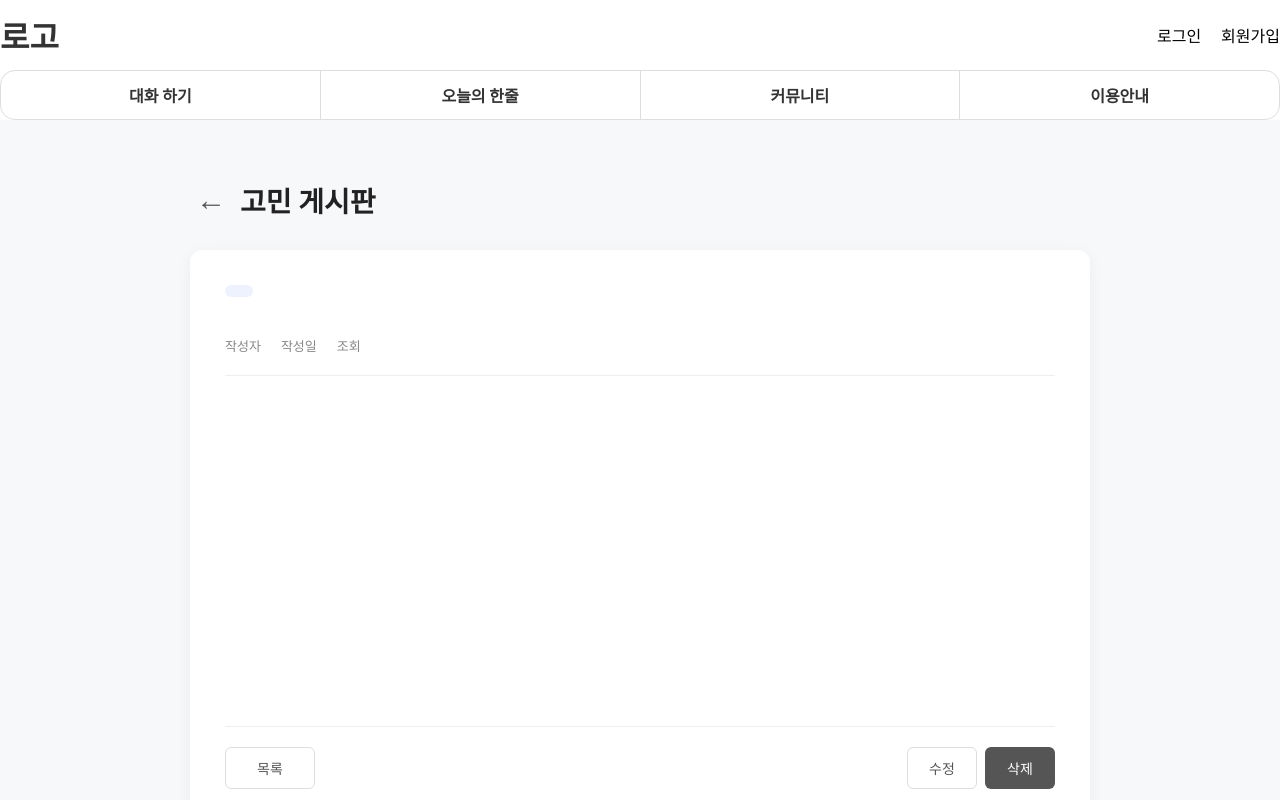
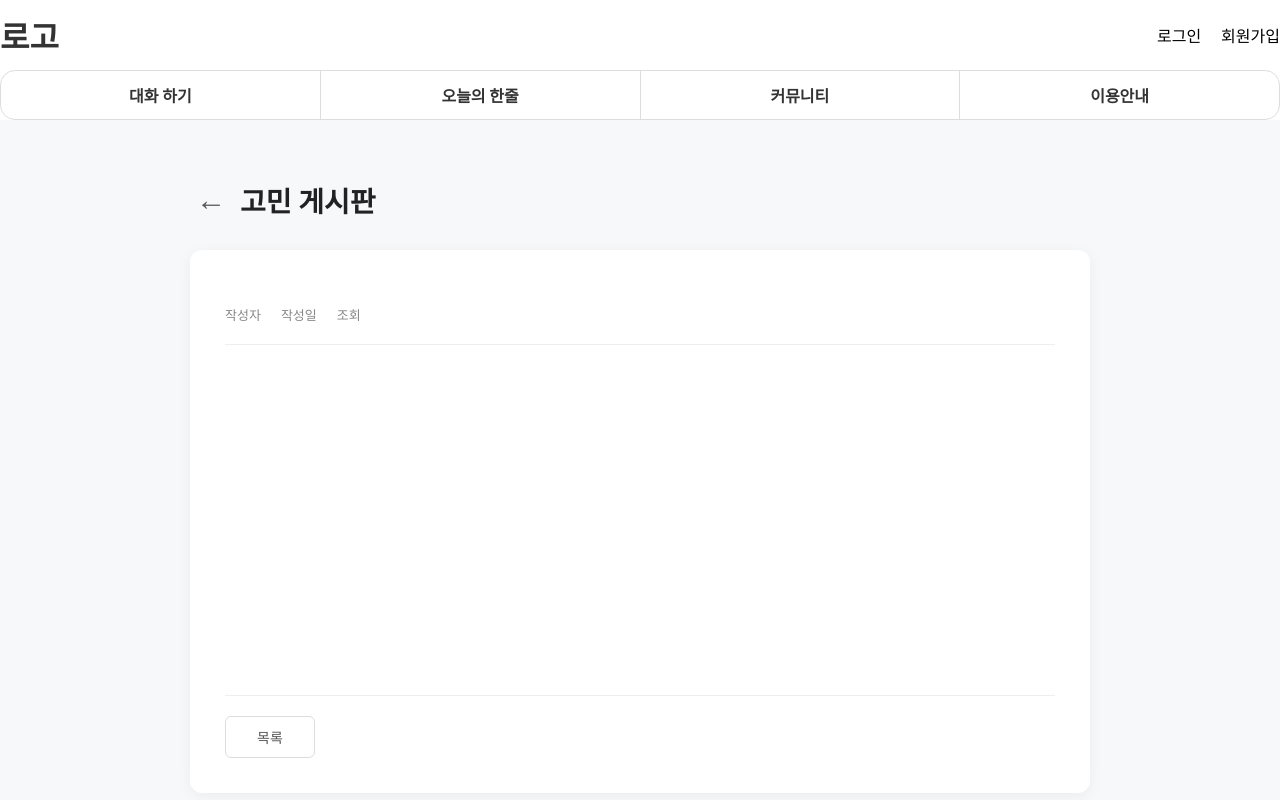
Before and after one commit to Ivan020709/Client, a React (Create React App) app: page /boardView/1 in a window 1280 px wide. Shown: the top 800 px of the page. Built offline with nearby package versions, Linux system fonts and the light colour scheme.

Commit message:
그냥 확인!

```diff
--- a/src/Component/board/BoardView.js
+++ b/src/Component/board/BoardView.js
@@ -1,11 +1,14 @@
 import React, { useState } from 'react';
 import { useNavigate, useParams } from 'react-router-dom';
+import { useSelector } from 'react-redux';
 import '../../style/board/BoardView.css';
 
 function BoardView() {
 
     const navigate = useNavigate();
     const { boardnum } = useParams();
+    // 현재 로그인한 사용자
+    const loginUser = useSelector(state => state.user);
     // 임시 게시글 데이터
     // 나중에 axios로 /api/board/getBoard/{boardnum} 연결
     const [post] = useState({});
@@ -31,7 +34,7 @@ function BoardView() {
             alert('댓글을 입력해주세요.');
             return;
         }
-        const newComment = {id: comments.length + 1, nickname: '현재사용자', content: comment, created_at: '2026-08-13'};
+        const newComment = {id: comments.length + 1, user_id: '현재사용자', content: comment, created_at: '2026-08-13'};
         setComments([...comments, newComment]);
         setComment('');
         // 나중에 axios 연결
@@ -40,6 +43,9 @@ function BoardView() {
         //     content: comment
         // });
     };
+    // ★ 현재 로그인한 사용자가 게시글 작성자인지 확인
+    const isWriter = loginUser && loginUser.userid === post.userid;
+
     return (
         <div className="board-view-page">
             {/* 상단 */}
@@ -51,7 +57,7 @@ function BoardView() {
                 {/* 게시글 */}
                 <div className="board-view-post">
                     {/* 카테고리 */}
-                    <div className="board-view-category">{post.category}</div>
+                    {/* <div className="board-view-category">{post.category}</div> */}
                     {/* 제목 */}
                     <h2 className="board-view-title">{post.title}</h2>
                     {/* 작성자 정보 */}
@@ -65,10 +71,13 @@ function BoardView() {
                     {/* 게시글 버튼 */}
                     <div className="board-view-buttons">
                         <button className="board-list-btn" onClick={handleList}>목록</button>
-                        <div className="board-owner-buttons">
-                            <button className="board-update-btn" onClick={handleUpdate}>수정</button>
-                            <button className="board-delete-btn" onClick={handleDelete}>삭제</button>
-                        </div>
+                        {/* ★ 작성자 본인에게만 표시 */}
+                        {isWriter && (
+                            <div className="board-owner-buttons">
+                                <button className="board-update-btn" onClick={handleUpdate}>수정</button>
+                                <button className="board-delete-btn" onClick={handleDelete}>삭제</button>
+                            </div>
+                        )}
                     </div>
                 </div>
                 {/* 댓글 */}
@@ -80,7 +89,7 @@ function BoardView() {
                             comments.map((item) => (
                                 <div className="board-comment" key={item.id}>
                                     <div className="board-comment-info">
-                                        <strong>{item.nickname}</strong>
+                                        <strong>{item.user_id}</strong>
                                         <span>{item.created_at}</span>
                                     </div>
                                     <div className="board-comment-content">{item.content}</div>
```
